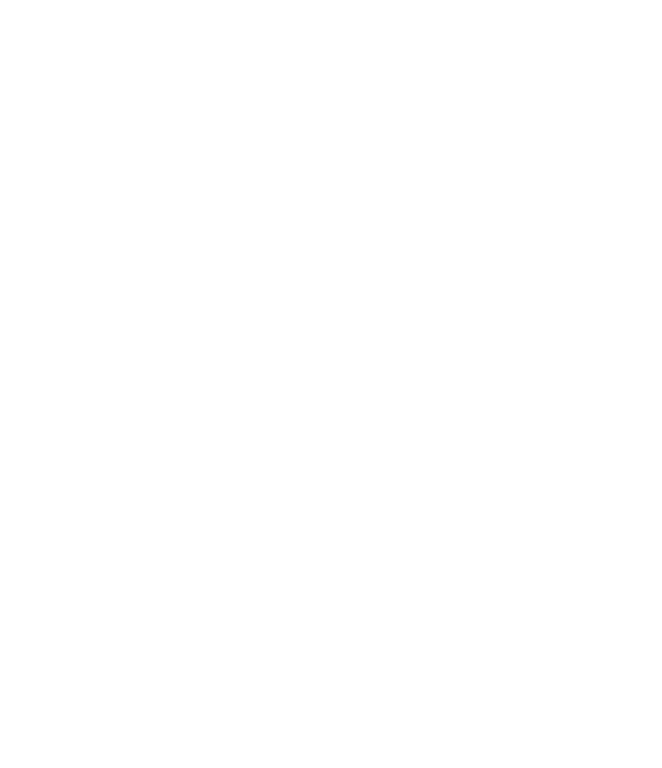
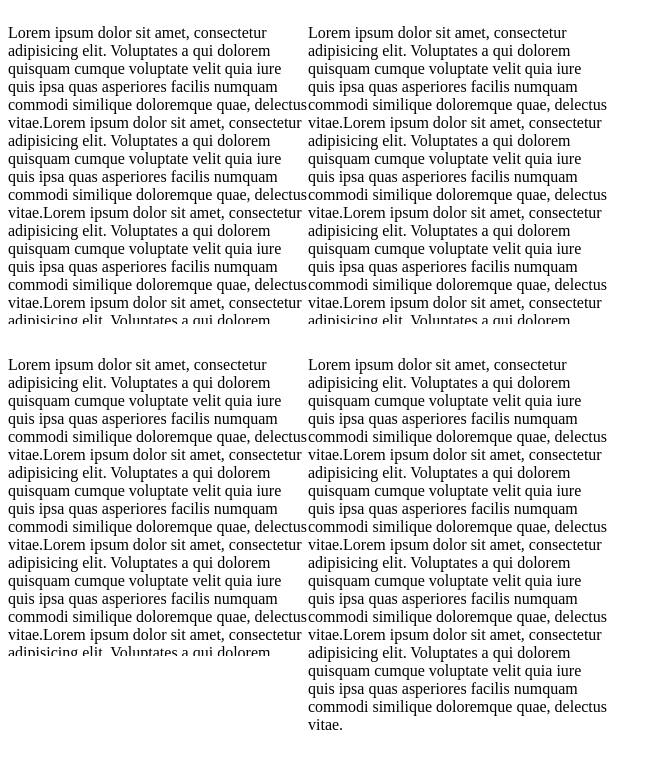
Before and after one commit to Substytucja/pomoce-dydaktyczne, a plain HTML site: page CSS przepelnienie/index.html in a window 1280 px wide. Shown: the whole page, without its empty margins (0-662 px from the left). Drawn offline with Linux system fonts and the light colour scheme.

Commit message:
Version_7

```diff
--- /dev/null
+++ b/CSS box sizing/CSS/style.css
@@ -0,0 +1,17 @@
+* {box-sizing: border-box;}
+
+body {margin: 0;}
+
+.col-1-2 {
+width:40%;
+float:left;
+padding: 40px;
+border: 20px solid black;
+margin: 10px;}
+
+
+.col-1-2:first-child {background-color: beige;
+}
+
+.col-1-2:last-child {background-color: maroon;
+}
--- a/CSS przepelnienie/CSS/style.css
+++ b/CSS przepelnienie/CSS/style.css
@@ -0,0 +1,22 @@
+body {
+	height: 600px;
+	width: 600px;
+}
+
+p {
+	width: 50%;
+	float: left;
+	height: 300px;
+	overflow: hidden;
+}
+
+p:hover{overflow:visible;}
+
+p:nth-child(2) {
+	overflow: scroll;}
+
+p:nth-child(3) {
+	overflow: auto;}
+
+p:nth-child(4) {
+	overflow: visible;}
--- a/CSS przepelnienie/index.html
+++ b/CSS przepelnienie/index.html
@@ -7,9 +7,10 @@
 
 </head>
 <body>
+	<p>Lorem ipsum dolor sit amet, consectetur adipisicing elit. Voluptates a qui dolorem quisquam cumque voluptate velit quia iure quis ipsa quas asperiores facilis numquam commodi similique doloremque quae, delectus vitae.Lorem ipsum dolor sit amet, consectetur adipisicing elit. Voluptates a qui dolorem quisquam cumque voluptate velit quia iure quis ipsa quas asperiores facilis numquam commodi similique doloremque quae, delectus vitae.Lorem ipsum dolor sit amet, consectetur adipisicing elit. Voluptates a qui dolorem quisquam cumque voluptate velit quia iure quis ipsa quas asperiores facilis numquam commodi similique doloremque quae, delectus vitae.Lorem ipsum dolor sit amet, consectetur adipisicing elit. Voluptates a qui dolorem quisquam cumque voluptate velit quia iure quis ipsa quas asperiores facilis numquam commodi similique doloremque quae, delectus vitae.</p>
+	<p>Lorem ipsum dolor sit amet, consectetur adipisicing elit. Voluptates a qui dolorem quisquam cumque voluptate velit quia iure quis ipsa quas asperiores facilis numquam commodi similique doloremque quae, delectus vitae.Lorem ipsum dolor sit amet, consectetur adipisicing elit. Voluptates a qui dolorem quisquam cumque voluptate velit quia iure quis ipsa quas asperiores facilis numquam commodi similique doloremque quae, delectus vitae.Lorem ipsum dolor sit amet, consectetur adipisicing elit. Voluptates a qui dolorem quisquam cumque voluptate velit quia iure quis ipsa quas asperiores facilis numquam commodi similique doloremque quae, delectus vitae.Lorem ipsum dolor sit amet, consectetur adipisicing elit. Voluptates a qui dolorem quisquam cumque voluptate velit quia iure quis ipsa quas asperiores facilis numquam commodi similique doloremque quae, delectus vitae.</p>
+	<p>Lorem ipsum dolor sit amet, consectetur adipisicing elit. Voluptates a qui dolorem quisquam cumque voluptate velit quia iure quis ipsa quas asperiores facilis numquam commodi similique doloremque quae, delectus vitae.Lorem ipsum dolor sit amet, consectetur adipisicing elit. Voluptates a qui dolorem quisquam cumque voluptate velit quia iure quis ipsa quas asperiores facilis numquam commodi similique doloremque quae, delectus vitae.Lorem ipsum dolor sit amet, consectetur adipisicing elit. Voluptates a qui dolorem quisquam cumque voluptate velit quia iure quis ipsa quas asperiores facilis numquam commodi similique doloremque quae, delectus vitae.Lorem ipsum dolor sit amet, consectetur adipisicing elit. Voluptates a qui dolorem quisquam cumque voluptate velit quia iure quis ipsa quas asperiores facilis numquam commodi similique doloremque quae, delectus vitae.</p>
+	<p>Lorem ipsum dolor sit amet, consectetur adipisicing elit. Voluptates a qui dolorem quisquam cumque voluptate velit quia iure quis ipsa quas asperiores facilis numquam commodi similique doloremque quae, delectus vitae.Lorem ipsum dolor sit amet, consectetur adipisicing elit. Voluptates a qui dolorem quisquam cumque voluptate velit quia iure quis ipsa quas asperiores facilis numquam commodi similique doloremque quae, delectus vitae.Lorem ipsum dolor sit amet, consectetur adipisicing elit. Voluptates a qui dolorem quisquam cumque voluptate velit quia iure quis ipsa quas asperiores facilis numquam commodi similique doloremque quae, delectus vitae.Lorem ipsum dolor sit amet, consectetur adipisicing elit. Voluptates a qui dolorem quisquam cumque voluptate velit quia iure quis ipsa quas asperiores facilis numquam commodi similique doloremque quae, delectus vitae.</p>
+</body>
 
-
-
-
-</body>
 </html>
--- /dev/null
+++ b/CSS responsywnosc/CSS/style.css
@@ -0,0 +1,17 @@
+{box-sizing:border-box;}
+
+body {
+	margin: 0:
+}
+
+.col-1-4 {
+	width: 20%;
+	float: left;
+	border: 3px solid red;
+	padding: 15px;
+}
+
+.col-1-4:nth-child(odd) {background-color: antiquewhite;}
+
+@media (max-width:756px) {
+	.col-1-4{width: 50%;}
```
Also changed, not shown: CSS box sizing/index.html (added, +14 -0 lines), CSS responsywnosc/index.html (added, +15 -0 lines).
